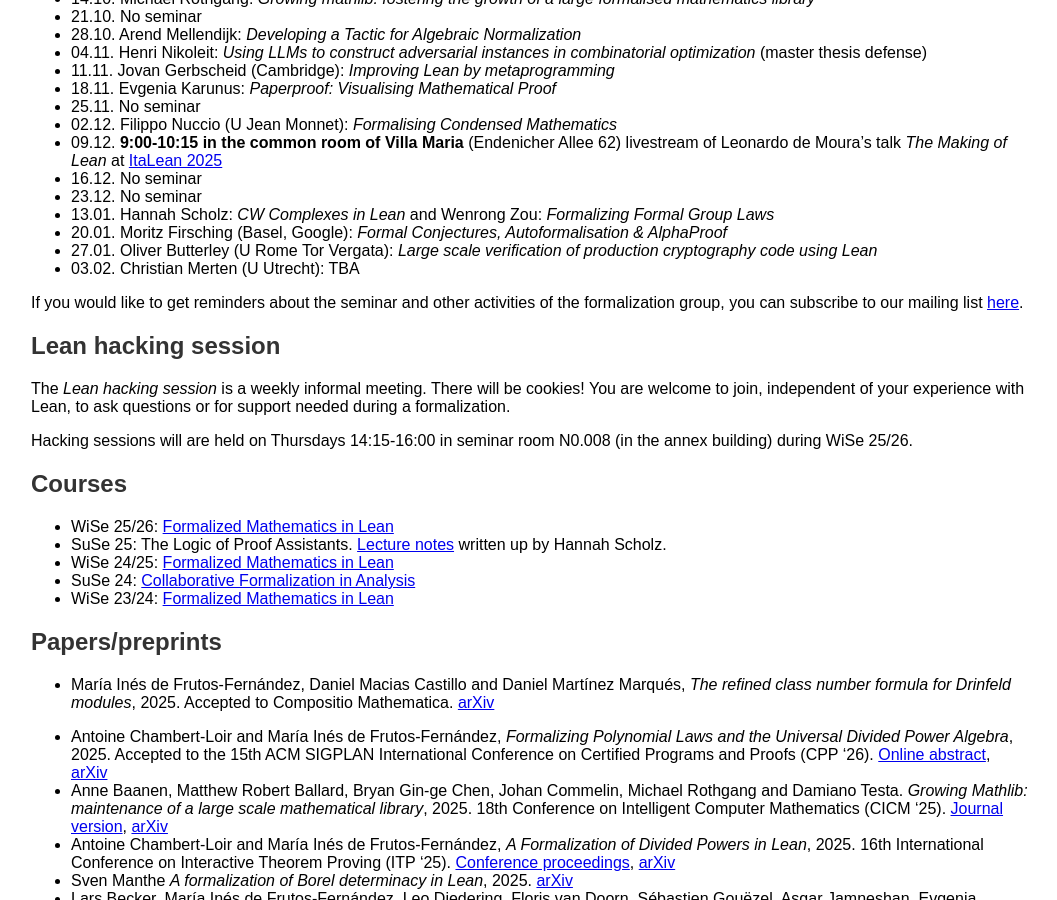
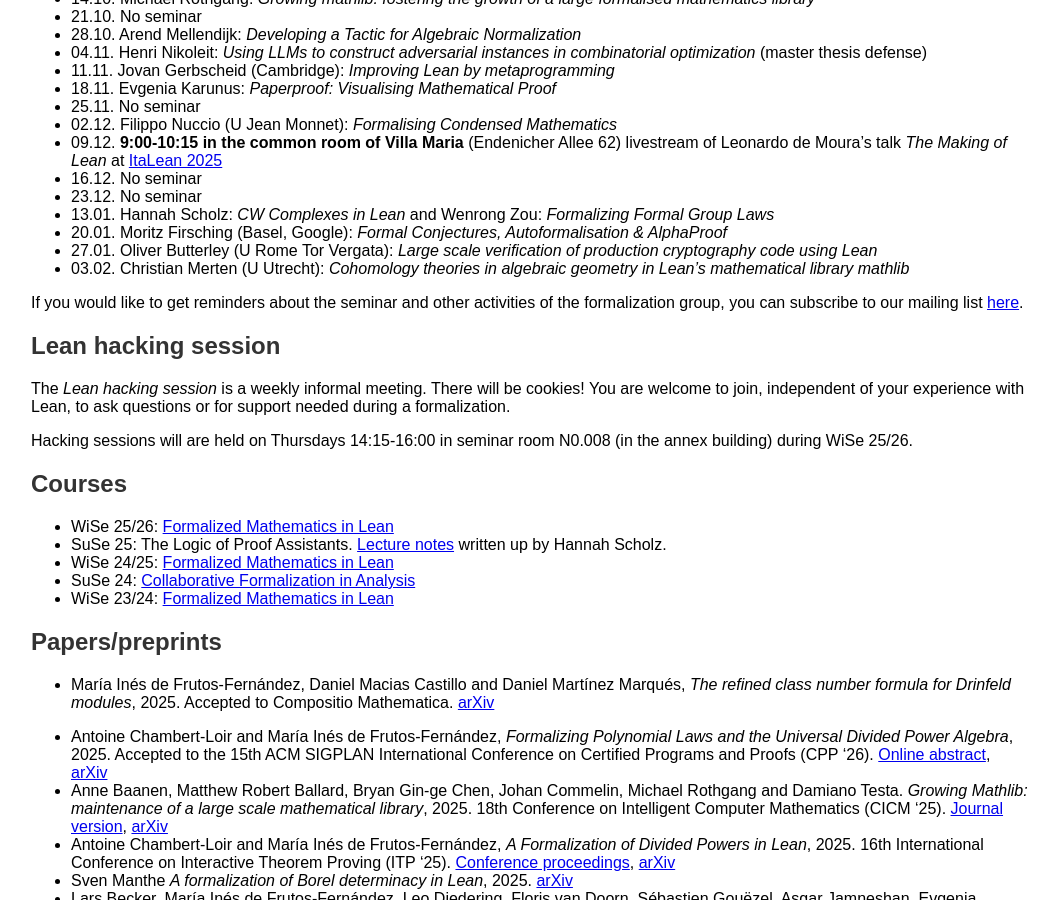
Before and after one commit to fpvandoorn/fpvandoorn.github.io, a Jekyll site: the page built from formalized-mathematics.md, in a window 1280 px wide and 900 px high, scrolled down 762 px. Shown: the whole window, without its empty margins (109-1166 px from the left). Built offline with Jekyll 4.4.1, drawn with Linux system fonts in a browser that asks for light colours; our own code applies the rules of GitHub Pages for plain Markdown files.

Commit message:
Title for Christian's talk (#28)

```diff
--- a/formalized-mathematics.md
+++ b/formalized-mathematics.md
@@ -56,7 +56,7 @@ In WiSe 25/26 the seminar will be Tuesdays 10:15-12:00 in seminar room 0.007 at
 * 13.01. Hannah Scholz: *CW Complexes in Lean* and Wenrong Zou: *Formalizing Formal Group Laws*
 * 20.01. Moritz Firsching (Basel, Google): *Formal Conjectures, Autoformalisation & AlphaProof*
 * 27.01. Oliver Butterley (U Rome Tor Vergata): *Large scale verification of production cryptography code using Lean*
-* 03.02. Christian Merten (U Utrecht): TBA
+* 03.02. Christian Merten (U Utrecht): *Cohomology theories in algebraic geometry in Lean's mathematical library mathlib*
 
 If you would like to get reminders about the seminar and other activities of the formalization group, you can subscribe to our mailing list [here](https://listen.uni-bonn.de/wws/info/formal-math).
 
```
